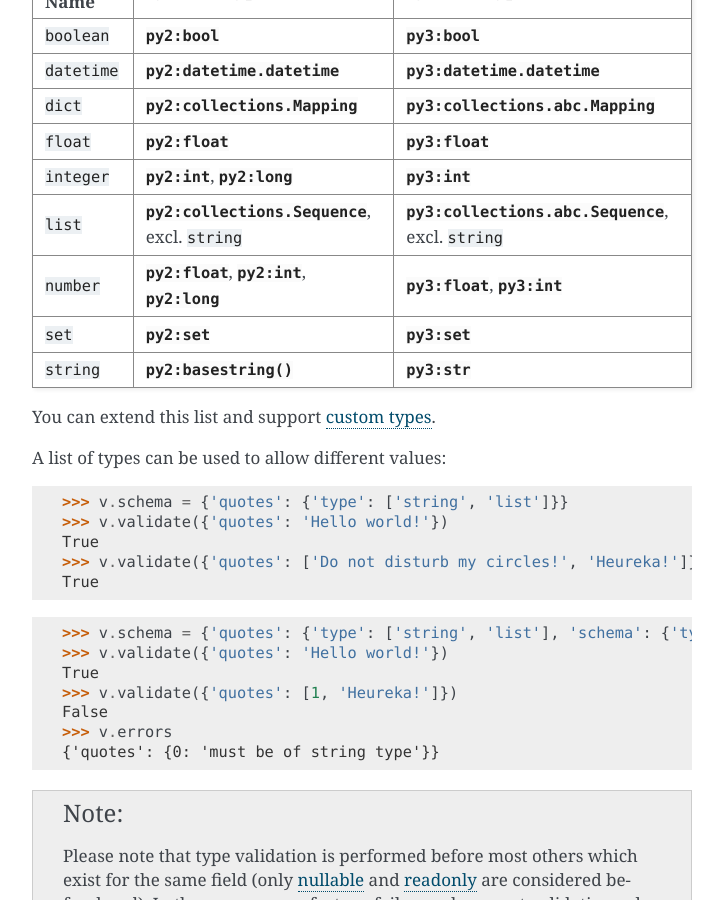
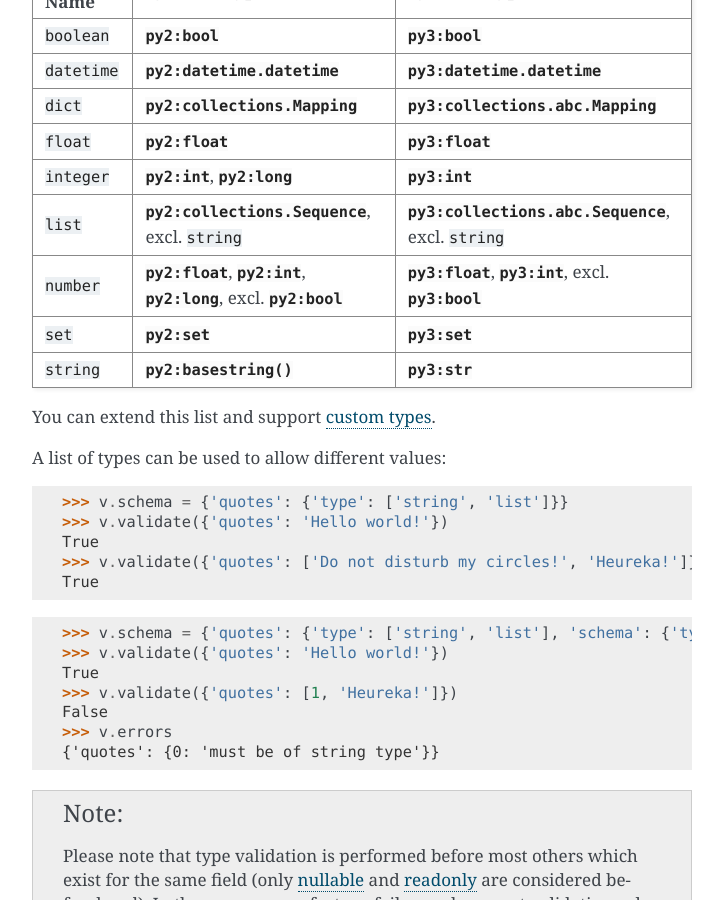
Before and after one commit to pyeve/cerberus, a Sphinx documentation site: the page built from docs/validation-rules.rst, in a window 1280 px wide and 900 px high, scrolled down 10590 px. Shown: the whole window, without its empty margins (388-1112 px from the left). Built offline with Sphinx 7.4.7, drawn with Linux system fonts in a browser that asks for light colours.

Commit message:
number type fails if value is a boolean
addresses #144

```diff
--- a/docs/validation-rules.rst
+++ b/docs/validation-rules.rst
@@ -557,8 +557,8 @@ Data type allowed for the key value. Can be one of the following names:
      - :class:`py2:collections.Sequence`, excl. ``string``
      - :class:`py3:collections.abc.Sequence`, excl. ``string``
    * - ``number``
-     - :class:`py2:float`, :class:`py2:int`, :class:`py2:long`
-     - :class:`py3:float`, :class:`py3:int`
+     - :class:`py2:float`, :class:`py2:int`, :class:`py2:long`, excl. :class:`py2:bool`
+     - :class:`py3:float`, :class:`py3:int`, excl. :class:`py3:bool`
    * - ``set``
      - :class:`py2:set`
      - :class:`py3:set`
```
Also changed, not shown: 2 other files.
